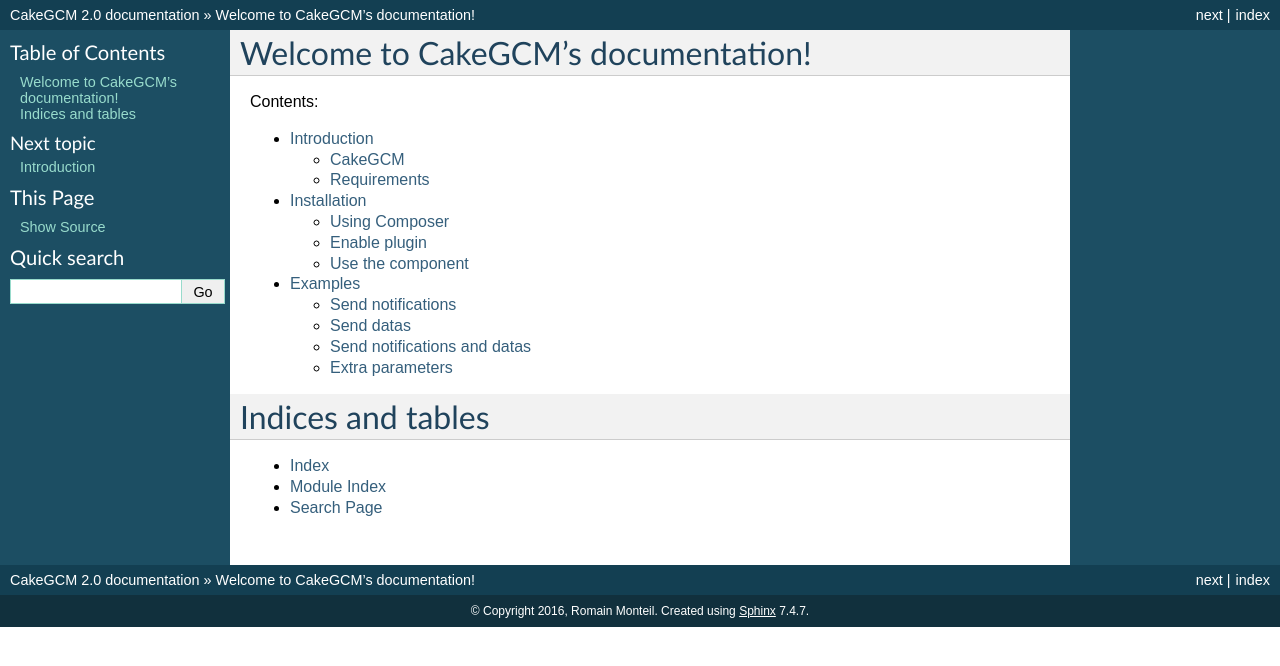
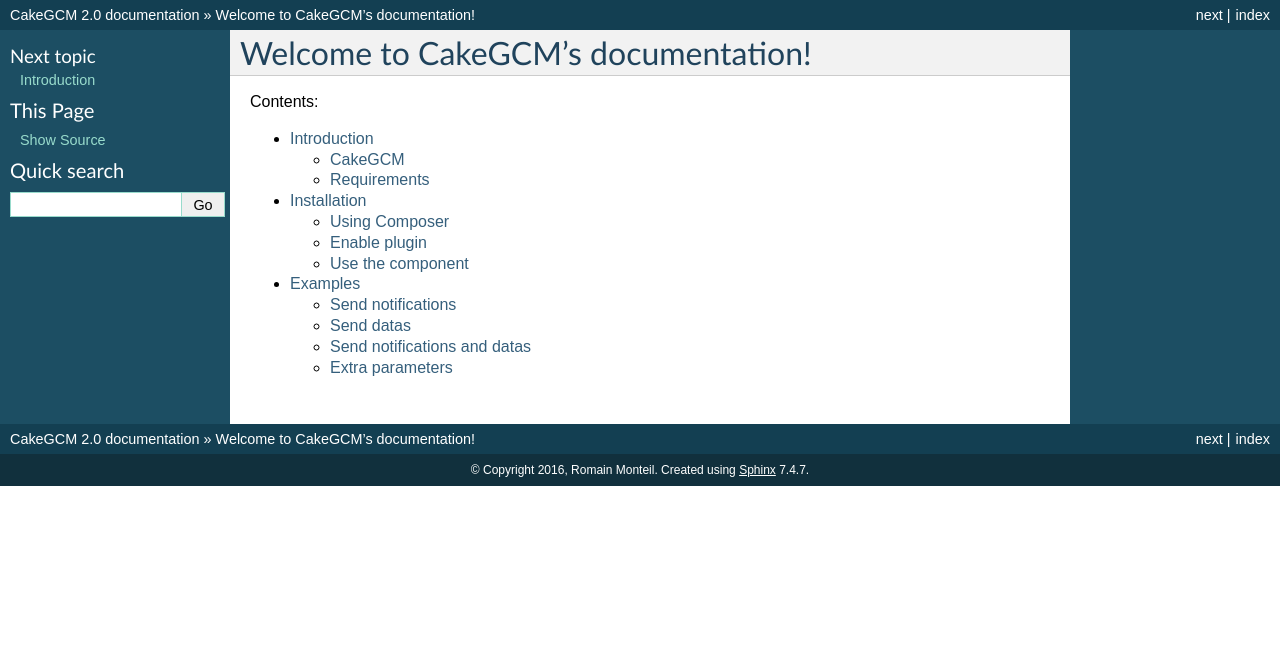
Before and after one commit to ker0x/CakeGCM, a Sphinx documentation site: the page built from docs/index.rst, in a window 1280 px wide. Shown: the top 666 px of the page. Built offline with Sphinx 7.4.7, drawn with Linux system fonts in a browser that asks for light colours.

Commit message:
Improve docs 2

```diff
--- a/docs/examples.rst
+++ b/docs/examples.rst
@@ -87,6 +87,7 @@
 Send a notification and some datas to multiple devices at the same time:
 
 .. code:: php
+
     $this->Gcm->send(
         ['1', '2', '3', '4'],
         [
--- a/docs/index.rst
+++ b/docs/index.rst
@@ -14,11 +14,3 @@
    Introduction <introduction>
    Installation <installation>
    Examples <examples>
-
-
-Indices and tables
-==================
-
-* :ref:`genindex`
-* :ref:`modindex`
-* :ref:`search`
--- a/docs/installation.rst
+++ b/docs/installation.rst
@@ -21,7 +21,7 @@
 
 .. code:: php
 
-    <?php Plugin::load('ker0x/CakeGCM'); ?>
+    Plugin::load('ker0x/CakeGCM');
 
 If you are already using ``Plugin::loadAll();``, then this is not necessary.
 
@@ -40,7 +40,7 @@
 
 in your Controller's initialize() method. Replace ``****`` by your API Key.
 
-To get an API key, go to `https://console.cloud.google.com/start <https://console.cloud.google.com/start>`.
+To get an API key, go to `<https://console.cloud.google.com/start>`.
 
 Then, in an action of one of your Controller, add the following code:
 
```
Also changed, not shown: other parts of docs/examples.rst (+1 -1 lines), README.md (+1 -1 lines).
